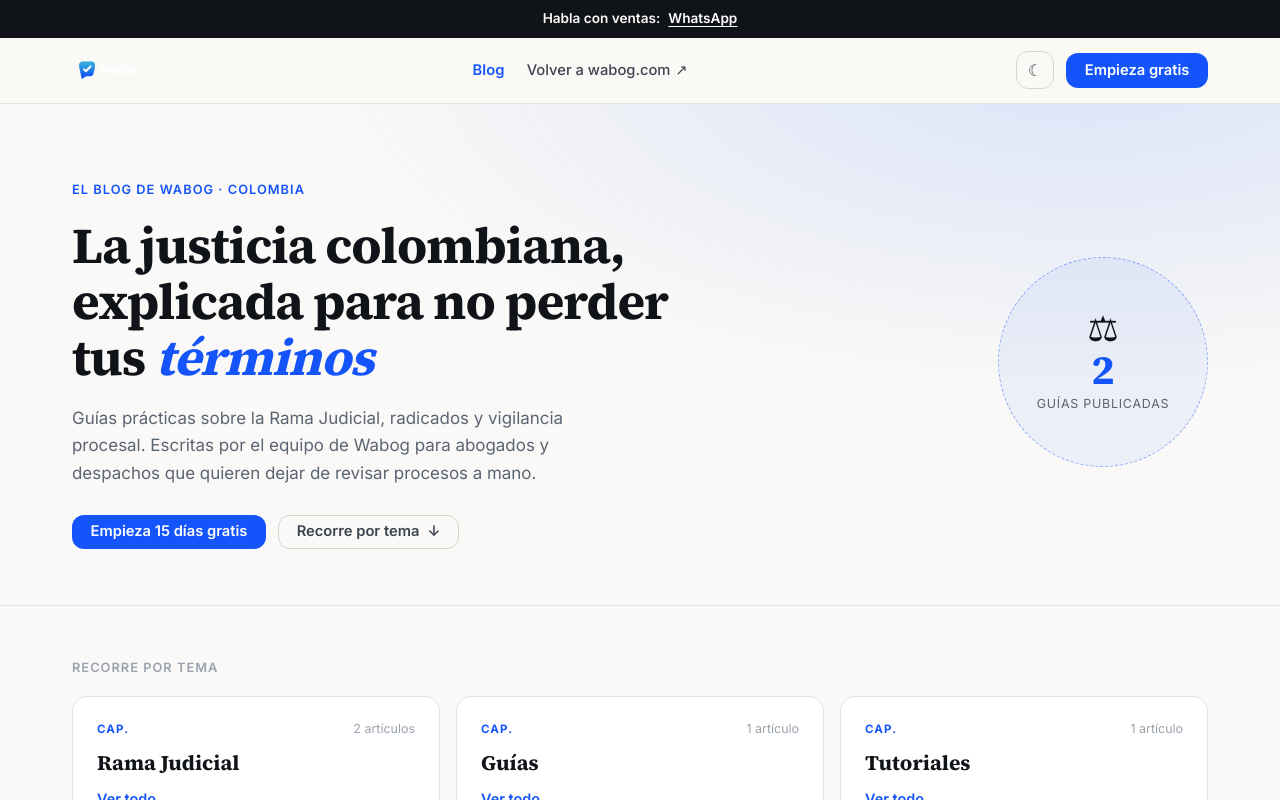
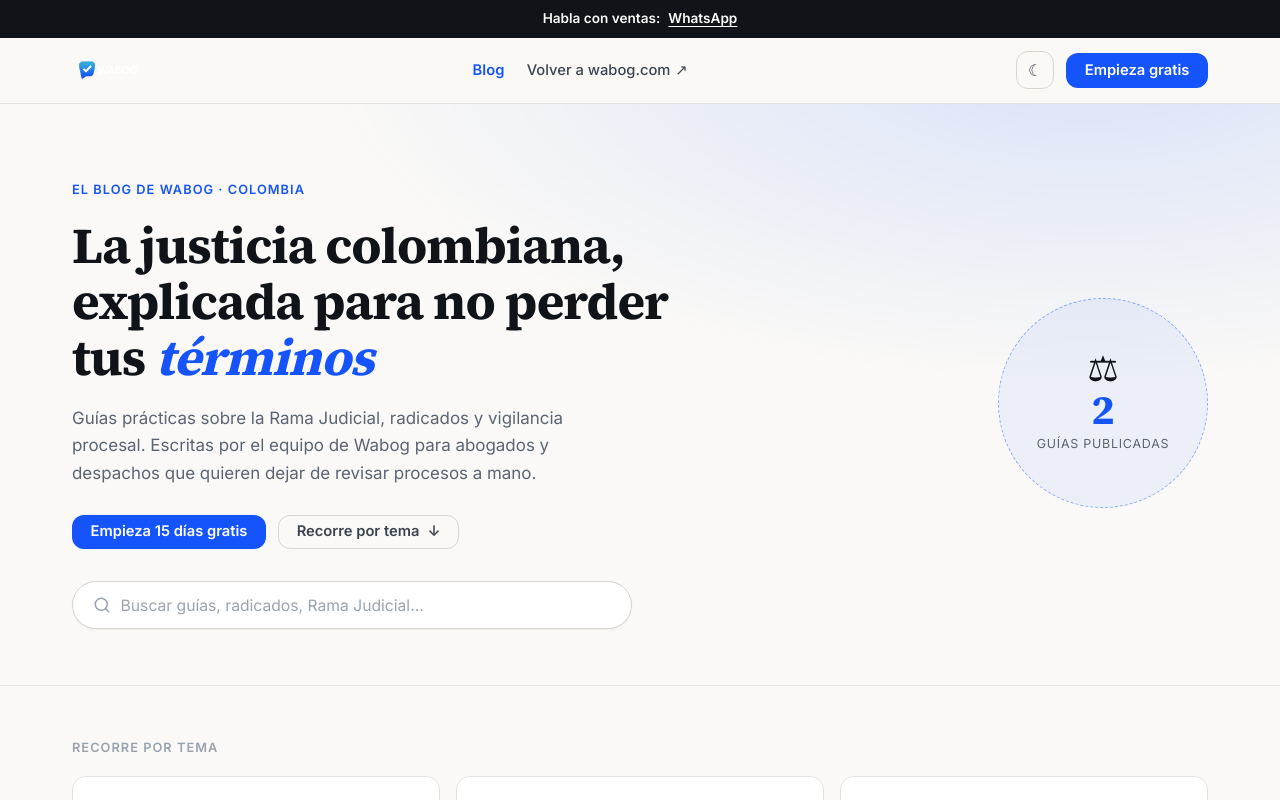
Before and after one commit to wabog/wabog-blog, a Next.js app: page / in a window 1280 px wide. Shown: the top 800 px of the page. Built offline with nearby package versions, Linux system fonts and the light colour scheme.

Commit message:
feat: buscador en vivo en el hero del blog
- SearchBar client-side con indice de posts (titulo, excerpt, tags)
- Dropdown con resultados, limpiar, cierre con Esc/click fuera
- CSS del buscador tipo pill con foco resaltado

```diff
--- a/app/globals.css
+++ b/app/globals.css
@@ -420,6 +420,126 @@
   letter-spacing: 0.06em;
 }
 
+.home-search {
+  position: relative;
+  max-width: 560px;
+  margin-top: 2rem;
+}
+
+/* ---------- Search ---------- */
+.search-wrap {
+  position: relative;
+}
+
+.search-bar {
+  display: flex;
+  align-items: center;
+  gap: 0.6rem;
+  background: var(--surface);
+  border: 1px solid var(--line-2);
+  border-radius: 999px;
+  padding: 0.85rem 1.25rem;
+  box-shadow: var(--shadow-1);
+  transition: border-color 0.18s ease, box-shadow 0.18s ease;
+}
+
+.search-bar:focus-within {
+  border-color: var(--accent-400);
+  box-shadow: 0 0 0 4px color-mix(in srgb, var(--accent-500) 14%, transparent),
+    var(--shadow-2);
+}
+
+.search-icon {
+  display: inline-flex;
+  color: var(--faint);
+  flex-shrink: 0;
+}
+
+.search-input {
+  flex: 1;
+  border: 0;
+  outline: none;
+  background: transparent;
+  color: var(--ink);
+  font-family: var(--font-sans);
+  font-size: 0.98rem;
+  min-width: 0;
+}
+
+.search-input::placeholder {
+  color: var(--faint);
+}
+
+.search-clear {
+  border: 0;
+  background: transparent;
+  color: var(--faint);
+  cursor: pointer;
+  font-size: 0.9rem;
+  padding: 0.2rem;
+  line-height: 1;
+}
+
+.search-clear:hover {
+  color: var(--ink);
+}
+
+.search-dropdown {
+  position: absolute;
+  top: calc(100% + 0.5rem);
+  left: 0;
+  right: 0;
+  background: var(--surface);
+  border: 1px solid var(--line);
+  border-radius: var(--radius);
+  box-shadow: var(--shadow-2);
+  padding: 0.4rem;
+  z-index: 40;
+  max-height: 380px;
+  overflow-y: auto;
+}
+
+.search-result {
+  display: flex;
+  flex-direction: column;
+  gap: 0.35rem;
+  padding: 0.7rem 0.85rem;
+  border-radius: var(--radius-sm);
+  transition: background-color 0.12s ease;
+}
+
+.search-result:hover {
+  background: var(--surface-2);
+}
+
+.search-result-title {
+  font-size: 0.94rem;
+  font-weight: 600;
+  color: var(--ink);
+  line-height: 1.35;
+}
+
+.search-result-meta {
+  display: flex;
+  flex-wrap: wrap;
+  gap: 0.35rem;
+}
+
+.search-result-tag {
+  font-size: 0.72rem;
+  font-weight: 600;
+  color: var(--accent-600);
+  background: var(--accent-50);
+  padding: 0.12rem 0.55rem;
+  border-radius: 999px;
+}
+
+.search-empty {
+  padding: 0.9rem 0.85rem;
+  color: var(--muted);
+  font-size: 0.9rem;
+}
+
 /* ---------- Chapters (recorre por tema) ---------- */
 .chapters {
   padding: 3.25rem 0 2.5rem;
--- a/app/page.tsx
+++ b/app/page.tsx
@@ -1,5 +1,6 @@
 import { FeaturedPost } from "@/components/featured-post";
 import { PostCard } from "@/components/post-card";
+import { SearchBar } from "@/components/search";
 import { getAllPosts, getAllTags, getLatestPost } from "@/lib/posts";
 import type { Post } from "@/lib/types";
 
@@ -50,6 +51,16 @@
                 <a href="#temas" className="btn btn-ghost" data-analytics="hero_ver_guias">
                   Recorre por tema <span aria-hidden="true">↓</span>
                 </a>
+              </div>
+              <div className="home-search">
+                <SearchBar
+                  posts={posts.map((post) => ({
+                    slug: post.slug,
+                    title: post.title,
+                    excerpt: post.excerpt,
+                    tags: post.tags.map((tag) => tag.name),
+                  }))}
+                />
               </div>
             </div>
             <div className="hero-stamp" aria-hidden="true">
--- /dev/null
+++ b/components/search.tsx
@@ -0,0 +1,128 @@
+"use client";
+
+import { useEffect, useRef, useState } from "react";
+import Link from "next/link";
+
+export type SearchIndexItem = {
+  slug: string;
+  title: string;
+  excerpt: string;
+  tags: string[];
+};
+
+function normalize(value: string): string {
+  return value
+    .toLowerCase()
+    .normalize("NFD")
+    .replace(/[\u0300-\u036f]/g, "");
+}
+
+export function SearchBar({ posts }: { posts: SearchIndexItem[] }) {
+  const [query, setQuery] = useState("");
+  const [open, setOpen] = useState(false);
+  const wrapRef = useRef<HTMLDivElement>(null);
+
+  useEffect(() => {
+    function onClickOutside(event: MouseEvent) {
+      if (wrapRef.current && !wrapRef.current.contains(event.target as Node)) {
+        setOpen(false);
+      }
+    }
+    function onKeyDown(event: KeyboardEvent) {
+      if (event.key === "Escape") setOpen(false);
+    }
+    document.addEventListener("mousedown", onClickOutside);
+    document.addEventListener("keydown", onKeyDown);
+    return () => {
+      document.removeEventListener("mousedown", onClickOutside);
+      document.removeEventListener("keydown", onKeyDown);
+    };
+  }, []);
+
+  const q = normalize(query.trim());
+  const hasQuery = q.length > 0;
+
+  const results = hasQuery
+    ? posts
+        .filter((post) => {
+          const haystack = normalize(
+            `${post.title} ${post.excerpt} ${post.tags.join(" ")}`
+          );
+          return haystack.includes(q);
+        })
+        .slice(0, 6)
+    : [];
+
+  const showDropdown = open && (hasQuery ? results.length > 0 || q.length >= 2 : false);
+
+  return (
+    <div className="search-wrap" ref={wrapRef}>
+      <div className="search-bar">
+        <span className="search-icon" aria-hidden="true">
+          <svg width="18" height="18" viewBox="0 0 24 24" fill="none" stroke="currentColor" strokeWidth="2" strokeLinecap="round" strokeLinejoin="round">
+            <circle cx="11" cy="11" r="8" />
+            <path d="m21 21-4.3-4.3" />
+          </svg>
+        </span>
+        <input
+          type="search"
+          className="search-input"
+          placeholder="Buscar guías, radicados, Rama Judicial…"
+          aria-label="Buscar en el blog"
+          value={query}
+          onChange={(e) => {
+            setQuery(e.target.value);
+            setOpen(true);
+          }}
+          onFocus={() => setOpen(true)}
+          autoComplete="off"
+        />
+        {hasQuery ? (
+          <button
+            type="button"
+            className="search-clear"
+            aria-label="Limpiar búsqueda"
+            onClick={() => {
+              setQuery("");
+              setOpen(false);
+            }}
+          >
+            ✕
+          </button>
+        ) : null}
+      </div>
+
+      {showDropdown ? (
+        <div className="search-dropdown" role="listbox" aria-label="Resultados de búsqueda">
+          {results.length > 0 ? (
+            results.map((post) => (
+              <Link
+                key={post.slug}
+                href={`/${post.slug}`}
+                className="search-result"
+                role="option"
+                onClick={() => {
+                  setOpen(false);
+                  setQuery("");
+                }}
+              >
+                <span className="search-result-title">{post.title}</span>
+                <span className="search-result-meta">
+                  {post.tags.map((tag) => (
+                    <span key={tag} className="search-result-tag">
+                      {tag}
+                    </span>
+                  ))}
+                </span>
+              </Link>
+            ))
+          ) : (
+            <p className="search-empty">
+              Sin resultados para «{query.trim()}». Prueba con otro término.
+            </p>
+          )}
+        </div>
+      ) : null}
+    </div>
+  );
+}
```
